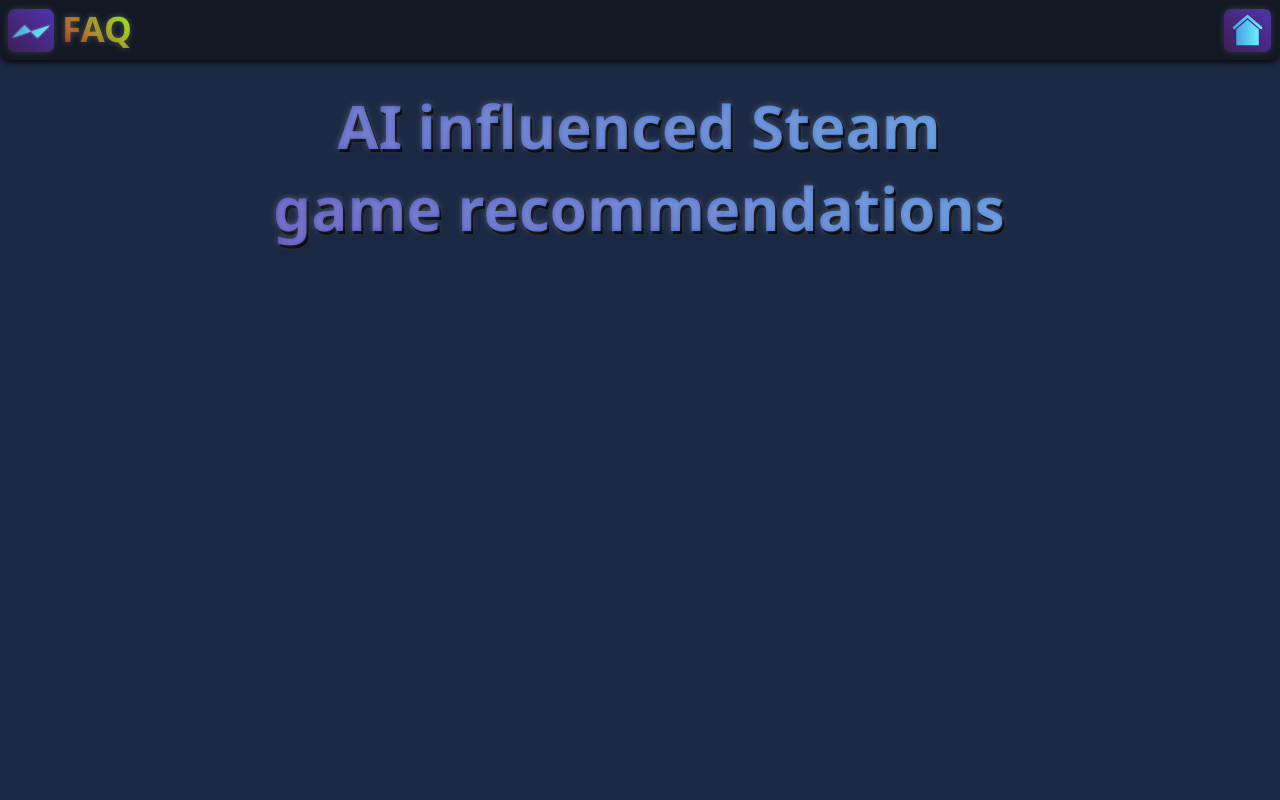
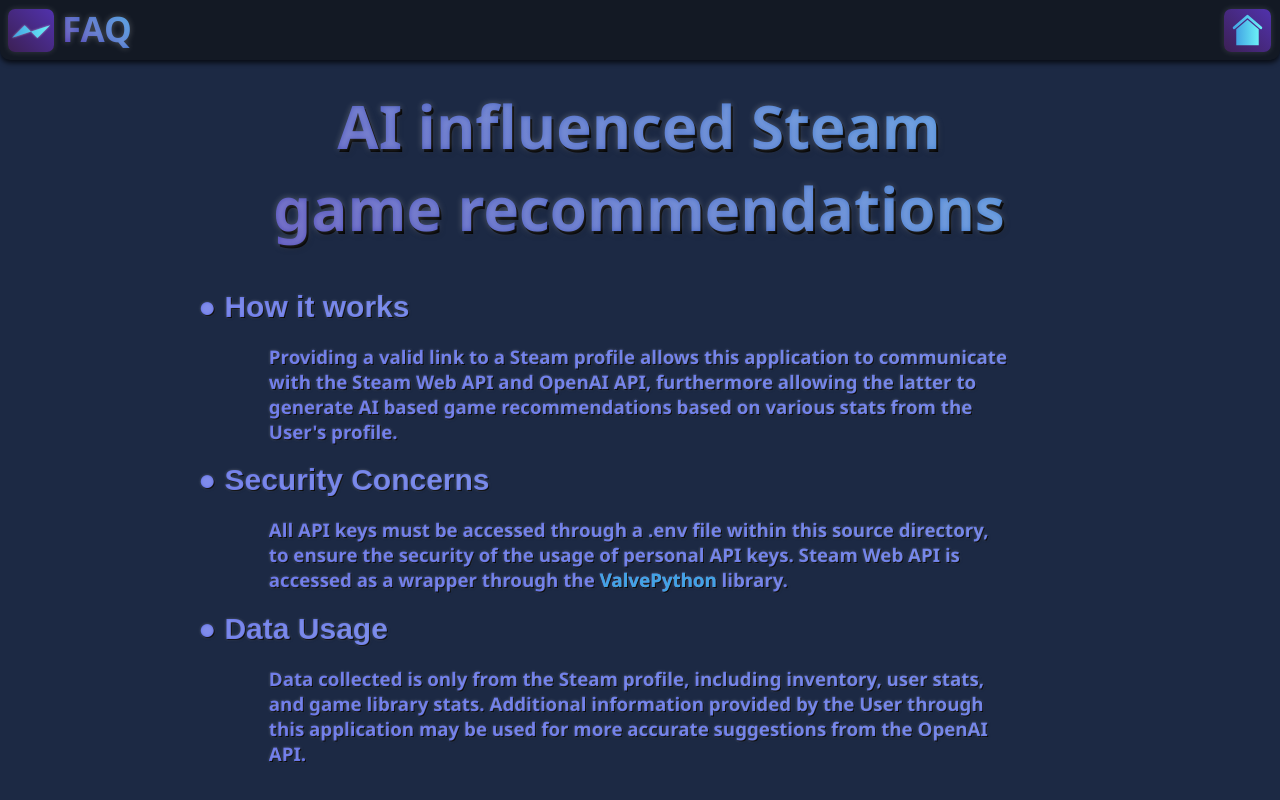
Before and after one commit to wtrstylus-331/Steam-Recommender, a Django app: page /faq/ in a window 1280 px wide. Run offline with Django 5.2, Linux system fonts and the light colour scheme.

Commit message:
Update faq.css

```diff
--- a/static/stylesheets/faq.css
+++ b/static/stylesheets/faq.css
@@ -33,7 +33,7 @@ body {
 }
 
 .header-title {
-    background: linear-gradient(45deg, #b40b04, chartreuse);
+    background: linear-gradient(45deg, #5132ad, #42a3e4);
     background-clip: text;
     color: transparent;
     font-weight: bolder;
@@ -132,7 +132,7 @@ body {
     position: relative;
     margin-left: 9%;
     opacity: 0;
-    /*animation: 1500ms ease-out 2250ms forwards slide-btn;*/
+    animation: 1500ms ease-out 2250ms forwards slide-btn;
 }
 
 @keyframes slide-btn {
@@ -152,10 +152,10 @@ body {
     overflow-wrap: normal;
     opacity: 0;
     position: relative;
-    left: -5vw;
+    left: -6vw;
     margin-left: 21%;
     margin-right: 21%;
-    /*animation: 1500ms ease-out 2250ms forwards slide-desc;*/
+    animation: 1500ms ease-out 2250ms forwards slide-desc;
 }
 
 .faq_desc a {
@@ -169,12 +169,10 @@ body {
     text-decoration: underline;
 }
 
-/*
+
 @keyframes slide-desc {
     to {
         left: 0;
         opacity: 100%;
     }
 }
-
- */
```
